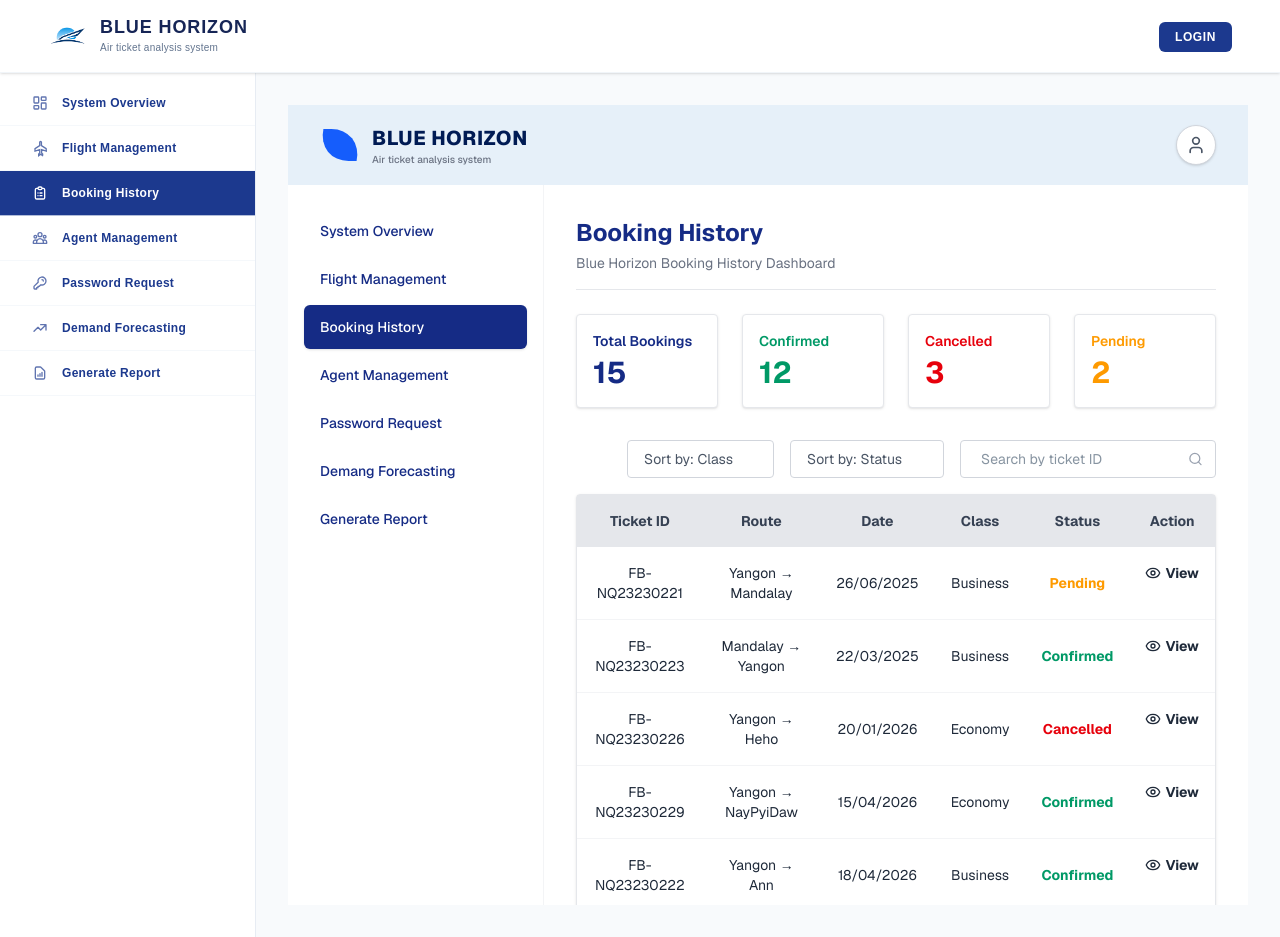
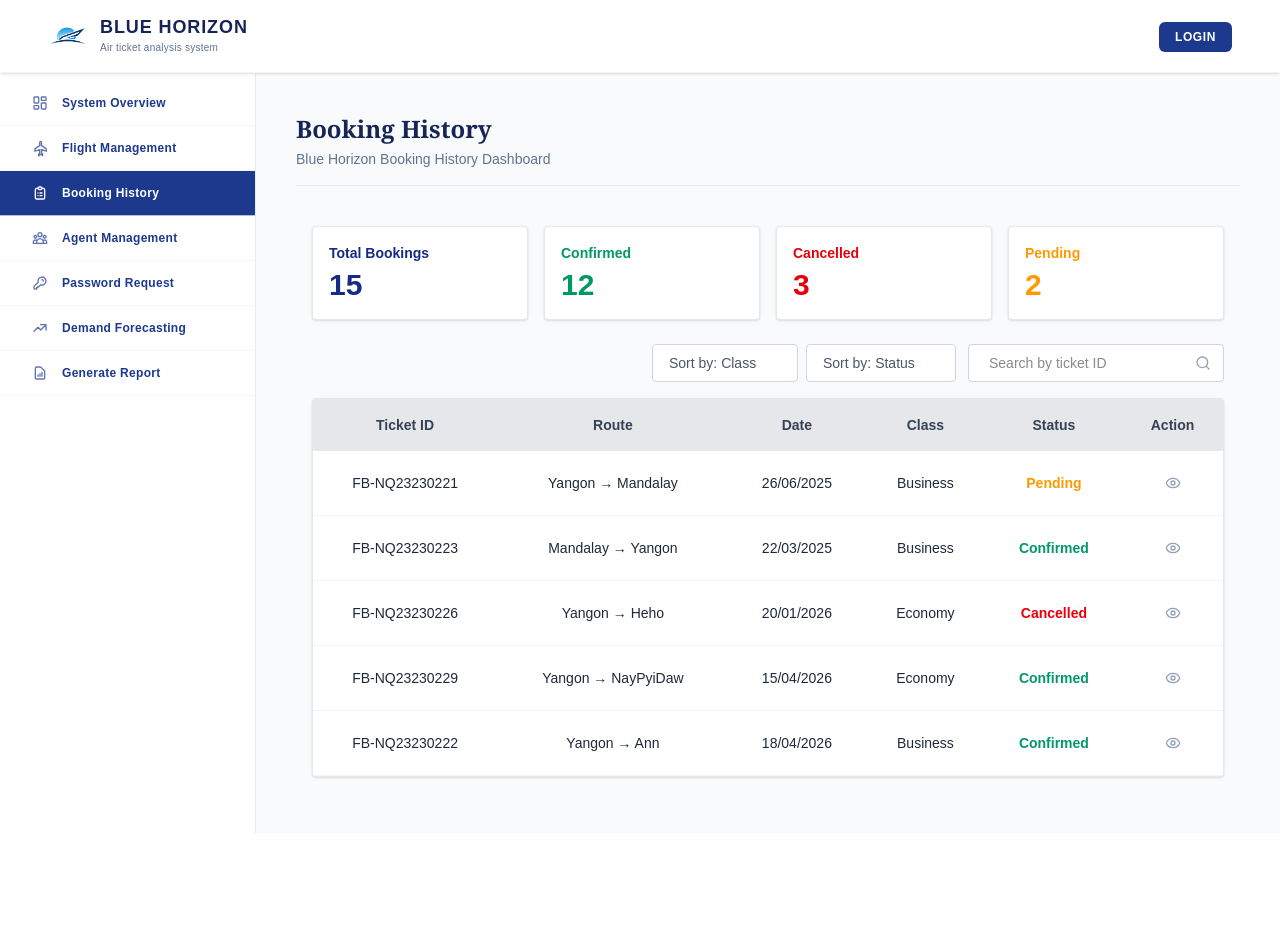
Before and after one commit to ayemin-tun/blue_horizon, a Next.js app in the folder frontend-nextjs/: page /admin/booking_history in a window 1280 px wide. After the commit the page ends 833 px from the top, so only its background shows below. Built offline with nearby package versions, Linux system fonts and the light colour scheme.

Commit message:
fix: remove unnessary package-lock.json on root folder, refactore admin booking view and deatail

```diff
--- a/frontend-nextjs/app/(admin)/admin/booking_history/[id]/page.tsx
+++ b/frontend-nextjs/app/(admin)/admin/booking_history/[id]/page.tsx
@@ -5,76 +5,46 @@ import { User, ArrowRightLeft } from 'lucide-react';
 
 export default function BookingDetails() {
   return (
-    <div className="flex flex-col h-screen font-sans bg-[#F8F9FA] text-[#102A43]">
-      {/* FULL WIDTH HEADER */}
-      <header className="bg-[#EBF5F8] h-20 flex items-center px-8 justify-between shrink-0 border-b border-gray-200">
-        {/* Logo Area */}
-        <div className="flex items-center gap-3">
-          <div className="w-10 h-8 bg-blue-600 rounded-bl-full rounded-tr-full transform -skew-x-12"></div>
-          <div className="flex flex-col">
-            <span className="font-extrabold text-[#001B54] text-xl tracking-wide">BLUE HORIZON</span>
-            <span className="text-[10px] text-gray-500 font-medium">Air ticket analysis system</span>
-          </div>
-        </div>
-        {/* Profile Icon */}
-        <div className="w-10 h-10 bg-white border border-gray-300 rounded-full flex items-center justify-center shadow-sm">
-          <User size={20} className="text-gray-600" />
-        </div>
-      </header>
-
-      {/* BODY */}
-      <div className="flex flex-1 overflow-hidden">
-        {/* SIDEBAR */}
-        <aside className="w-64 bg-white border-r border-gray-100 py-6 px-4 space-y-1 shrink-0">
-          {['System Overview', 'Flight Management', 'Booking History', 'Agent Management', 'Password Request', 'Demang Forecasting', 'Generate Report'].map((item) => (
-            <div key={item} className={`px-4 py-3 rounded-md font-medium text-sm ${item === 'Booking History' ? 'bg-[#000080] text-white shadow-sm' : 'text-[#000080] hover:bg-gray-50 cursor-pointer'}`}>
-              {item}
-            </div>
-          ))}
-        </aside>
-
-        {/* MAIN CONTENT */}
-        <main className="flex-1 p-8 overflow-y-auto">
-
-          {/* Split Content Cards */}
-          <div className="flex gap-6 mb-8">
+    <div className="p-4 max-w-5xl mx-auto">
+      <div className="flex flex-col md:flex-row gap-6 mb-8">
 
         {/* LEFT CARD: Passenger Information */}
-            <div className="w-[350px] bg-[#FAFAFA] border border-gray-200 shadow-sm p-6 shrink-0 h-fit">
+        {/* ဖုန်းမှာ အပြည့်ယူပြီး Laptop မှာ သတ်မှတ်အကျယ် (w-full md:w-80) ဖြစ်သွားပါမယ် */}
+        <div className="w-full md:w-80 bg-[#FAFAFA] border border-gray-200 shadow-sm p-6 shrink-0 h-fit">
           <div className="flex items-center gap-2 mb-4">
             <User size={20} className="text-black fill-current" />
             <h2 className="text-base font-bold text-black">Passenger Information</h2>
           </div>
           <hr className="border-gray-200 mb-6" />
 
-              <div className="space-y-4 text-sm">
+          <div className="space-y-4 text-xs sm:text-sm">
             <div className="flex">
-                  <span className="w-28 text-gray-800 font-medium">Name</span>
+              <span className="w-24 sm:w-28 text-gray-800 font-medium">Name</span>
               <span className="w-4">:</span>
               <span className="text-gray-800">U Kyaw Min</span>
             </div>
             <div className="flex">
-                  <span className="w-28 text-gray-800 font-medium">Passport No</span>
+              <span className="w-24 sm:w-28 text-gray-800 font-medium">Passport No</span>
               <span className="w-4">:</span>
               <span className="text-gray-800">MJI04930</span>
             </div>
             <div className="flex">
-                  <span className="w-28 text-gray-800 font-medium">Phone No</span>
+              <span className="w-24 sm:w-28 text-gray-800 font-medium">Phone No</span>
               <span className="w-4">:</span>
               <span className="text-gray-800">+95 912789430</span>
             </div>
             <div className="flex">
-                  <span className="w-28 text-gray-800 font-medium">Address</span>
+              <span className="w-24 sm:w-28 text-gray-800 font-medium">Address</span>
               <span className="w-4">:</span>
               <span className="text-gray-800">Kamayut, Yangon</span>
             </div>
             <div className="flex">
-                  <span className="w-28 text-gray-800 font-medium">Nationality</span>
+              <span className="w-24 sm:w-28 text-gray-800 font-medium">Nationality</span>
               <span className="w-4">:</span>
               <span className="text-gray-800">Myanmar</span>
             </div>
             <div className="flex">
-                  <span className="w-28 text-gray-800 font-medium">Gender</span>
+              <span className="w-24 sm:w-28 text-gray-800 font-medium">Gender</span>
               <span className="w-4">:</span>
               <span className="text-gray-800">Male</span>
             </div>
@@ -83,99 +53,89 @@ export default function BookingDetails() {
 
         {/* RIGHT CARD: Booking Details */}
         <div className="flex-1 bg-[#FAFAFA] border border-gray-200 shadow-sm p-6">
-              <div className="flex justify-between items-center mb-4 text-sm">
+          <div className="flex flex-col sm:flex-row sm:justify-between sm:items-center gap-2 mb-4 text-xs sm:text-sm">
             <h2 className="text-base font-bold text-gray-800">Booking Details</h2>
             <span className="text-gray-600">DATE : Sunday, June 21</span>
           </div>
           <hr className="border-gray-200 mb-6" />
 
-              <div className="flex gap-8 mb-6">
-                {/* Logo Placeholder Box */}
-                <div className="w-32 h-32 bg-[#D1E8F2] flex items-center justify-center shrink-0">
+          {/* Top Flight Info Section */}
+          <div className="flex flex-col sm:flex-row gap-6 mb-6">
+            <div className="w-32 h-32 bg-[#D1E8F2] flex items-center justify-center shrink-0 mx-auto sm:mx-0 rounded">
               <div className="w-16 h-8 bg-blue-600 rounded-bl-full rounded-tr-full transform -skew-x-12 opacity-80"></div>
             </div>
 
-                {/* Top Flight Info */}
-                <div className="space-y-4 text-sm flex-1">
+            {/* Flight Info List 1 */}
+            <div className="space-y-4 text-xs sm:text-sm flex-1">
               <div className="flex">
-                    <span className="w-32 text-gray-800 font-medium">Flight No</span>
+                <span className="w-28 sm:w-32 text-gray-800 font-medium">Flight No</span>
                 <span className="w-4">:</span>
                 <span className="text-gray-800 font-bold">BH-101</span>
               </div>
               <div className="flex">
-                    <span className="w-32 text-gray-800 font-medium">Airline</span>
+                <span className="w-28 sm:w-32 text-gray-800 font-medium">Airline</span>
                 <span className="w-4">:</span>
                 <span className="text-gray-800 font-bold">Blue Horizon</span>
               </div>
               <div className="flex">
-                    <span className="w-32 text-gray-800 font-medium">Country</span>
+                <span className="w-28 sm:w-32 text-gray-800 font-medium">Country</span>
                 <span className="w-4">:</span>
                 <span className="text-gray-800 font-bold">Myanmar</span>
               </div>
               <div className="flex">
-                    <span className="w-32 text-gray-800 font-medium">Ticket ID</span>
+                <span className="w-28 sm:w-32 text-gray-800 font-medium">Ticket ID</span>
                 <span className="w-4">:</span>
                 <span className="text-[#000080] font-bold">FB-NQ23230221</span>
               </div>
               <div className="flex items-center">
-                    <span className="w-32 text-gray-800 font-medium">Route</span>
+                <span className="w-28 sm:w-32 text-gray-800 font-medium">Route</span>
                 <span className="w-4">:</span>
-                    <div className="flex items-center gap-2">
-                      <span className="bg-[#D6EBF2] text-gray-700 px-4 py-1 rounded-full text-xs font-semibold">Yangon</span>
-                      <div className="border border-[#B388FF] rounded-full p-0.5">
-                         <ArrowRightLeft size={12} className="text-[#B388FF]" />
+                <div className="flex flex-wrap items-center gap-1.5">
+                  <span className="bg-[#D6EBF2] text-gray-700 px-3 py-1 rounded-full text-[11px] font-semibold">Yangon</span>
+                  <div className="border border-[#B388FF] rounded-full p-0.5 shrink-0">
+                    <ArrowRightLeft size={10} className="text-[#B388FF]" />
                   </div>
-                      <span className="bg-[#D6EBF2] text-gray-700 px-4 py-1 rounded-full text-xs font-semibold">Mandalay</span>
+                  <span className="bg-[#D6EBF2] text-gray-700 px-3 py-1 rounded-full text-[11px] font-semibold">Mandalay</span>
                 </div>
               </div>
             </div>
           </div>
 
-              {/* Bottom Flight Info */}
-              <div className="space-y-4 text-sm ml-40">
+          {/* Bottom Flight Info Section */}
+          <div className="space-y-4 text-xs sm:text-sm sm:pl-38 border-t sm:border-t-0 pt-4 sm:pt-0 border-gray-100">
             <div className="flex">
-                  <span className="w-32 text-gray-800 font-medium">Departure Time</span>
+              <span className="w-28 sm:w-32 text-gray-800 font-medium">Departure Time</span>
               <span className="w-4">:</span>
               <span className="text-gray-800 font-bold">9:00 AM</span>
             </div>
             <div className="flex">
-                  <span className="w-32 text-gray-800 font-medium">Arrival Time</span>
+              <span className="w-28 sm:w-32 text-gray-800 font-medium">Arrival Time</span>
               <span className="w-4">:</span>
               <span className="text-gray-800">10:30 AM</span>
             </div>
             <div className="flex">
-                  <span className="w-32 text-gray-800 font-medium">Duration</span>
+              <span className="w-28 sm:w-32 text-gray-800 font-medium">Duration</span>
               <span className="w-4">:</span>
               <span className="text-gray-800">1hr(s) 30 min(s)</span>
             </div>
             <div className="flex">
-                  <span className="w-32 text-gray-800 font-medium">Seat Class</span>
+              <span className="w-28 sm:w-32 text-gray-800 font-medium">Seat Class</span>
               <span className="w-4">:</span>
               <span className="text-gray-800">Business</span>
             </div>
             <div className="flex">
-                  <span className="w-32 text-gray-800 font-medium">Status</span>
+              <span className="w-28 sm:w-32 text-gray-800 font-medium">Status</span>
               <span className="w-4">:</span>
               <span className="text-emerald-700 font-bold">Confirmed</span>
             </div>
             <div className="flex">
-                  <span className="w-32 text-gray-800 font-medium">Total Price</span>
+              <span className="w-28 sm:w-32 text-gray-800 font-medium">Total Price</span>
               <span className="w-4">:</span>
               <span className="text-gray-800 font-bold">300000 MMK</span>
             </div>
           </div>
+
         </div>
-          </div>
-
-          {/* Footer Divider & Button */}
-          <hr className="border-gray-300 mb-6" />
-          <div className="flex justify-end pr-1">
-            <button className="bg-[#000099] hover:bg-[#000080] text-white font-bold py-2 px-8 rounded">
-              Print Booking
-            </button>
-          </div>
-
-        </main>
       </div>
     </div>
   );
--- /dev/null
+++ b/frontend-nextjs/app/(admin)/admin/booking_history/layout.tsx
@@ -0,0 +1,53 @@
+'use client';
+
+import React from 'react';
+import Link from 'next/link';
+import { usePathname } from 'next/navigation';
+
+export default function FlightManagementLayout({
+  children,
+}: {
+  children: React.ReactNode;
+}) {
+  const pathname = usePathname();
+
+  const isMainPage = pathname === '/admin/booking_history';
+
+  return (
+    <div className="p-2 max-w-5xl mx-auto">
+
+      {/* ── Custom Top Navbar/Back Button ── */}
+      {!isMainPage && (
+        <div className="mb-4">
+          <Link
+            href="/admin/booking_history"
+            className="inline-flex items-center gap-2 px-3 py-1.5 text-xs sm:text-sm font-medium text-slate-700 bg-white border border-slate-200 rounded-lg shadow-sm hover:bg-slate-50 hover:text-blue-600 hover:border-blue-200 transition-all duration-200"
+          >
+            {/* Left Arrow Icon (←) */}
+            <svg
+              xmlns="http://www.w3.org/2000/svg"
+              fill="none"
+              viewBox="0 0 24 24"
+              strokeWidth={2.5}
+              stroke="currentColor"
+              className="w-3.5 h-3.5"
+            >
+              <path strokeLinecap="round" strokeLinejoin="round" d="M10.5 19.5L3 12m0 0l7.5-7.5M3 12h18" />
+            </svg>
+            Back to History
+          </Link>
+        </div>
+      )}
+
+      {/* ── Header ── */}
+      <div className="mb-6 border-b border-slate-200 pb-4">
+        <h1 className="text-xl sm:text-2xl font-bold text-blue-950 font-serif">Booking History</h1>
+        <p className="text-xs sm:text-sm text-slate-500 mt-1">
+           Blue Horizon Booking History Dashboard
+        </p>
+      </div>
+
+      <main>{children}</main>
+    </div>
+  );
+}
--- a/frontend-nextjs/app/(admin)/admin/booking_history/page.tsx
+++ b/frontend-nextjs/app/(admin)/admin/booking_history/page.tsx
@@ -1,9 +1,12 @@
 'use client';
 
 import React from 'react';
-import { Eye, ChevronLeft, ChevronRight, Search, User } from 'lucide-react';
+import { useRouter } from 'next/navigation';
+import { Eye, Search } from 'lucide-react';
 
 export default function BookingHistory() {
+  const router = useRouter();
+
   const bookings = [
     { id: 'FB-NQ23230221', route: 'Yangon → Mandalay', date: '26/06/2025', class: 'Business', status: 'Pending' },
     { id: 'FB-NQ23230223', route: 'Mandalay → Yangon', date: '22/03/2025', class: 'Business', status: 'Confirmed' },
@@ -13,120 +16,84 @@ export default function BookingHistory() {
   ];
 
   return (
-    <div className="flex flex-col h-screen font-sans bg-white text-[#102A43]">
-      {/* FULL WIDTH HEADER - Light Cyan/Blue Background */}
-      <header className="bg-[#E6F0F9] h-20 flex items-center px-8 justify-between shrink-0">
-        {/* Logo Area */}
-        <div className="flex items-center gap-3">
-          {/* Faux Logo Icon */}
-          <div className="w-10 h-8 bg-blue-600 rounded-bl-full rounded-tr-full transform -skew-x-12"></div>
-          <div className="flex flex-col">
-            <span className="font-extrabold text-[#001B54] text-xl tracking-wide">BLUE HORIZON</span>
-            <span className="text-[10px] text-gray-500 font-medium">Air ticket analysis system</span>
-          </div>
-        </div>
-        {/* Profile Icon */}
-        <div className="w-10 h-10 bg-white border border-gray-300 rounded-full flex items-center justify-center shadow-sm">
-          <User size={20} className="text-gray-600" />
-        </div>
-      </header>
+    <div className="p-4 max-w-5xl mx-auto">
 
-      {/* BODY */}
-      <div className="flex flex-1 overflow-hidden">
-        {/* SIDEBAR */}
-        <aside className="w-64 bg-white border-r border-gray-100 py-6 px-4 space-y-1 shrink-0">
-          {['System Overview', 'Flight Management', 'Booking History', 'Agent Management', 'Password Request', 'Demang Forecasting', 'Generate Report'].map((item) => (
-            <div key={item} className={`px-4 py-3 rounded-md font-medium text-sm ${item === 'Booking History' ? 'bg-[#152B85] text-white shadow-sm' : 'text-[#152B85] hover:bg-gray-50 cursor-pointer'}`}>
-              {item}
-            </div>
-          ))}
-        </aside>
-
-        {/* MAIN CONTENT */}
-        <main className="flex-1 p-8 overflow-y-auto">
-          {/* Header Text */}
-          <h1 className="text-2xl font-bold text-[#152B85] mb-1">Booking History</h1>
-          <p className="text-gray-500 text-sm mb-4">Blue Horizon Booking History Dashboard</p>
-
-          {/* The Missing Horizontal Line */}
-          <hr className="mb-6 border-gray-200" />
-
-          {/* Stats Row - Colors specifically match text and numbers */}
-          <div className="flex gap-6 mb-8">
+      <div className="grid grid-cols-2 md:grid-cols-4 gap-4 mb-6">
         {/* Card 1 */}
-            <div className="bg-white p-4 border border-gray-200 rounded w-48 shadow-sm">
-              <p className="text-sm font-semibold text-[#152B85] mb-1">Total Bookings</p>
-              <p className="text-3xl font-bold text-[#152B85]">15</p>
+        <div className="bg-white p-4 border border-gray-200 rounded shadow-sm">
+          <p className="text-xs sm:text-sm font-semibold text-[#152B85] mb-1">Total Bookings</p>
+          <p className="text-2xl sm:text-3xl font-bold text-[#152B85]">15</p>
         </div>
         {/* Card 2 */}
-            <div className="bg-white p-4 border border-gray-200 rounded w-48 shadow-sm">
-              <p className="text-sm font-semibold text-emerald-600 mb-1">Confirmed</p>
-              <p className="text-3xl font-bold text-emerald-600">12</p>
+        <div className="bg-white p-4 border border-gray-200 rounded shadow-sm">
+          <p className="text-xs sm:text-sm font-semibold text-emerald-600 mb-1">Confirmed</p>
+          <p className="text-2xl sm:text-3xl font-bold text-emerald-600">12</p>
         </div>
         {/* Card 3 */}
-            <div className="bg-white p-4 border border-gray-200 rounded w-48 shadow-sm">
-              <p className="text-sm font-semibold text-red-600 mb-1">Cancelled</p>
-              <p className="text-3xl font-bold text-red-600">3</p>
+        <div className="bg-white p-4 border border-gray-200 rounded shadow-sm">
+          <p className="text-xs sm:text-sm font-semibold text-red-600 mb-1">Cancelled</p>
+          <p className="text-2xl sm:text-3xl font-bold text-red-600">3</p>
         </div>
         {/* Card 4 */}
-            <div className="bg-white p-4 border border-gray-200 rounded w-48 shadow-sm">
-              <p className="text-sm font-semibold text-amber-500 mb-1">Pending</p>
-              <p className="text-3xl font-bold text-amber-500">2</p>
+        <div className="bg-white p-4 border border-gray-200 rounded shadow-sm">
+          <p className="text-xs sm:text-sm font-semibold text-amber-500 mb-1">Pending</p>
+          <p className="text-2xl sm:text-3xl font-bold text-amber-500">2</p>
         </div>
       </div>
 
-          {/* Restored Search & Filter Bar */}
-          <div className="flex justify-end gap-4 mb-4">
-            <div className="flex items-center border border-gray-300 rounded bg-white px-2">
-              <select className="p-2 text-sm text-gray-600 outline-none bg-transparent appearance-none pr-8">
+      <div className="flex flex-col sm:flex-row justify-end gap-3 mb-4">
+        <div className="flex gap-2 w-full sm:w-auto">
+          <div className="flex items-center border border-gray-300 rounded bg-white px-2 flex-1 sm:flex-initial">
+            <select className="p-2 text-xs sm:text-sm text-gray-600 outline-none bg-transparent appearance-none pr-8 w-full">
               <option>Sort by: Class</option>
             </select>
           </div>
-            <div className="flex items-center border border-gray-300 rounded bg-white px-2">
-              <select className="p-2 text-sm text-gray-600 outline-none bg-transparent appearance-none pr-8">
+          <div className="flex items-center border border-gray-300 rounded bg-white px-2 flex-1 sm:flex-initial">
+            <select className="p-2 text-xs sm:text-sm text-gray-600 outline-none bg-transparent appearance-none pr-8 w-full">
               <option>Sort by: Status</option>
             </select>
           </div>
-            <div className="flex items-center border border-gray-300 rounded bg-white px-3 w-64">
-              <input type="text" placeholder="Search by ticket ID" className="p-2 text-sm w-full outline-none" />
-              <Search size={16} className="text-gray-400" />
+        </div>
+
+        <div className="flex items-center border border-gray-300 rounded bg-white px-3 w-full sm:w-64">
+          <input type="text" placeholder="Search by ticket ID" className="p-2 text-xs sm:text-sm w-full outline-none" />
+          <Search size={16} className="text-gray-400 shrink-0" />
         </div>
       </div>
 
-          {/* Table Container */}
-          <div className="bg-white border border-gray-200 rounded shadow-sm">
-            <table className="w-full text-sm text-center">
-              <thead className="bg-[#E5E7EB] text-gray-700">
-                <tr>{['Ticket ID', 'Route', 'Date', 'Class', 'Status', 'Action'].map(h => <th key={h} className="p-4 font-bold">{h}</th>)}</tr>
+      <div className="bg-white border border-gray-200 rounded shadow-sm overflow-x-auto">
+        <table className="w-full text-xs sm:text-sm text-center min-w-150">
+          <thead className="bg-[#E5E7EB] text-gray-700 whitespace-nowrap">
+            <tr>
+              {['Ticket ID', 'Route', 'Date', 'Class', 'Status', 'Action'].map(h => (
+                <th key={h} className="p-3 sm:p-4 font-bold">{h}</th>
+              ))}
+            </tr>
           </thead>
           <tbody>
             {bookings.map((b) => (
-                  <tr key={b.id} className="border-b border-gray-100">
-                    <td className="p-4 text-gray-800">{b.id}</td>
-                    <td className="p-4 text-gray-800">{b.route}</td>
-                    <td className="p-4 text-gray-800">{b.date}</td>
-                    <td className="p-4 text-gray-800">{b.class}</td>
-                    <td className={`p-4 font-bold ${b.status === 'Confirmed' ? 'text-emerald-600' : b.status === 'Cancelled' ? 'text-red-600' : 'text-amber-500'}`}>
+              <tr key={b.id} className="border-b border-gray-100 hover:bg-slate-50 transition-colors whitespace-nowrap">
+                <td className="p-3 sm:p-4 text-gray-800">{b.id}</td>
+                <td className="p-3 sm:p-4 text-gray-800">{b.route}</td>
+                <td className="p-3 sm:p-4 text-gray-800">{b.date}</td>
+                <td className="p-3 sm:p-4 text-gray-800">{b.class}</td>
+                <td className={`p-3 sm:p-4 font-bold ${b.status === 'Confirmed' ? 'text-emerald-600' : b.status === 'Cancelled' ? 'text-red-600' : 'text-amber-500'}`}>
                   {b.status}
                 </td>
-                    <td className="p-4 text-gray-800 flex items-center justify-center gap-1 cursor-pointer font-bold"><Eye size={16}/> View</td>
+                <td className="p-3 sm:p-4 text-gray-800 flex items-center justify-center font-bold">
+                  <button
+                    onClick={() => router.push(`/admin/booking_history/${b.id}`)}
+                    className="p-2 rounded-lg text-slate-400 hover:text-blue-700 hover:bg-blue-50 transition"
+                  >
+                    <Eye className="w-4 h-4" />
+                  </button>
+                </td>
               </tr>
             ))}
           </tbody>
         </table>
+      </div>
 
-            {/* Pagination Footer */}
-            <div className="p-4 bg-[#F9FAFB] border-t border-gray-200 flex justify-between items-center text-xs text-gray-500 rounded-b">
-              <span>Showing 1 to 5 bookings of 15 bookings</span>
-              <div className="flex gap-1">
-                <button className="border border-gray-300 bg-white px-2 py-1 rounded"><ChevronLeft size={14}/></button>
-                {[1, 2, 3, 4].map(n => <button key={n} className={`border border-gray-300 px-2 py-1 rounded ${n === 1 ? 'bg-blue-50 text-blue-900' : 'bg-white'}`}>{n}</button>)}
-                <button className="border border-gray-300 bg-white px-2 py-1 rounded"><ChevronRight size={14}/></button>
-              </div>
-            </div>
-          </div>
-        </main>
-      </div>
     </div>
   );
 }
```
Also changed, not shown: 2 other files (tests, documents, lock files or other folders). Lines whose indentation alone changed are shown as unchanged.
